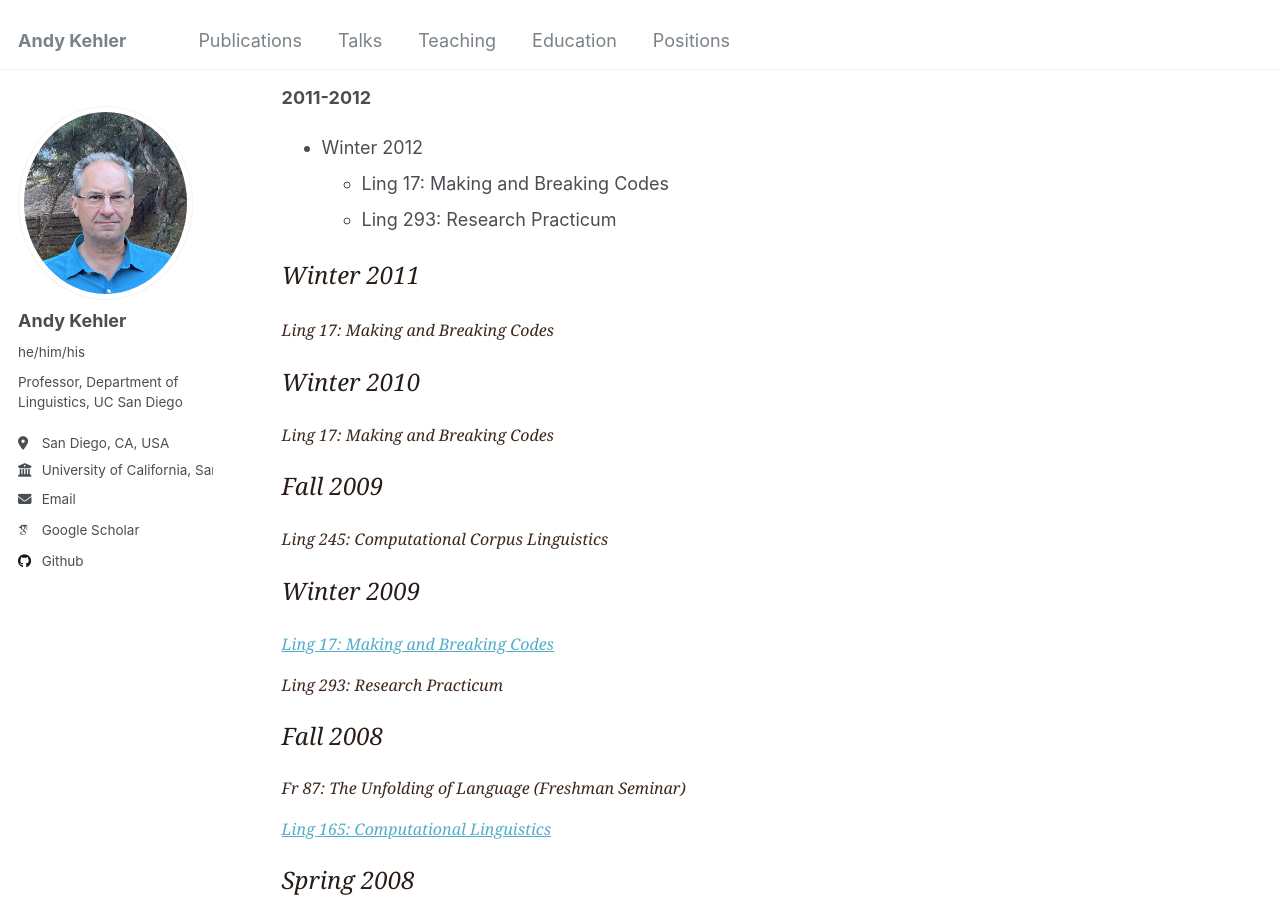
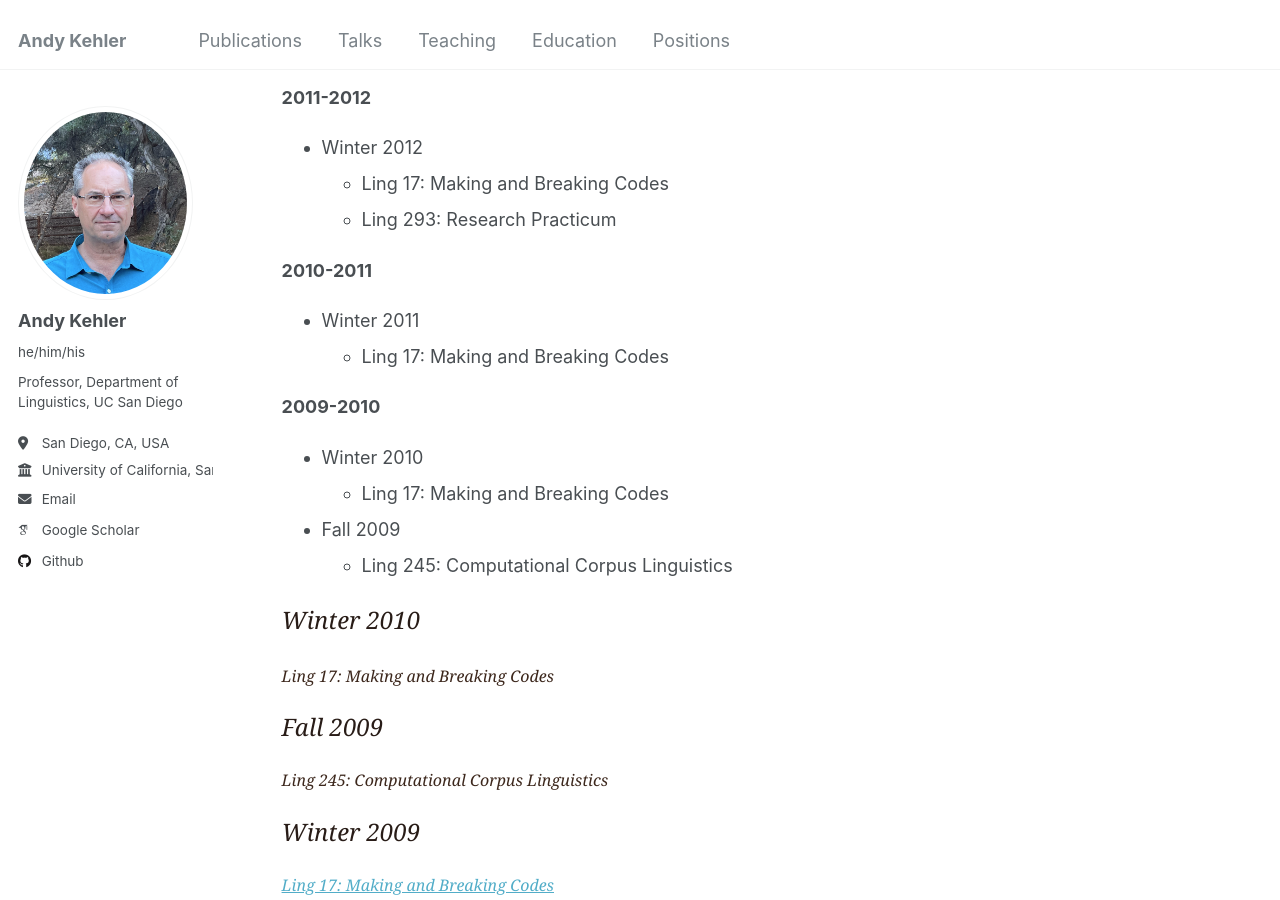
Before and after one commit to akehler/akehler.github.io, a Jekyll site: the page built from _pages/teaching.html, in a window 1280 px wide and 900 px high, scrolled down 3808 px. Built offline with Jekyll 4.4.1, drawn with Linux system fonts in a browser that asks for light colours; some web fonts are replaced.

Commit message:
Update teaching.html

```diff
--- a/_pages/teaching.html
+++ b/_pages/teaching.html
@@ -435,23 +435,49 @@ Ling 293: Research Practicum
 </li>
 </ul>
 </ul>
+
+
+<p></p>
+<strong>2010-2011</strong>
+<p></p>
+
+<ul>
+<li>Winter 2011
+</li>
+<ul>
+<li>
+Ling 17: Making and Breaking Codes
+</li>
+</ul>
+</ul>
+
+<p></p>
+<strong>2009-2010</strong>
+<p></p>
+
+<ul>
+<li>Winter 2010
+</li>
+<ul>
+<li>
+Ling 17: Making and Breaking Codes
+</li>
+</ul>
+<li>Fall 2009
+</li>
+<ul>
+<li>
+Ling 245: Computational Corpus Linguistics
+</li>
+</ul>
+</ul>
+
+<p>
 <p>
 
 
 
-<p>
 
-
-
-          <p><font face="Georgia, Times New Roman, Times, serif" size="3" color="#281C17">
-
-			  <font size="5"><i>Winter 2011</font></p>
-
-
-<font color="#3C271C">Ling 17:
-Making and Breaking Codes</font>
-
-			  <p>
 
           <p><font face="Georgia, Times New Roman, Times, serif" size="3" color="#281C17">
          <font size="5"><i>Winter 2010</font></p>
```
